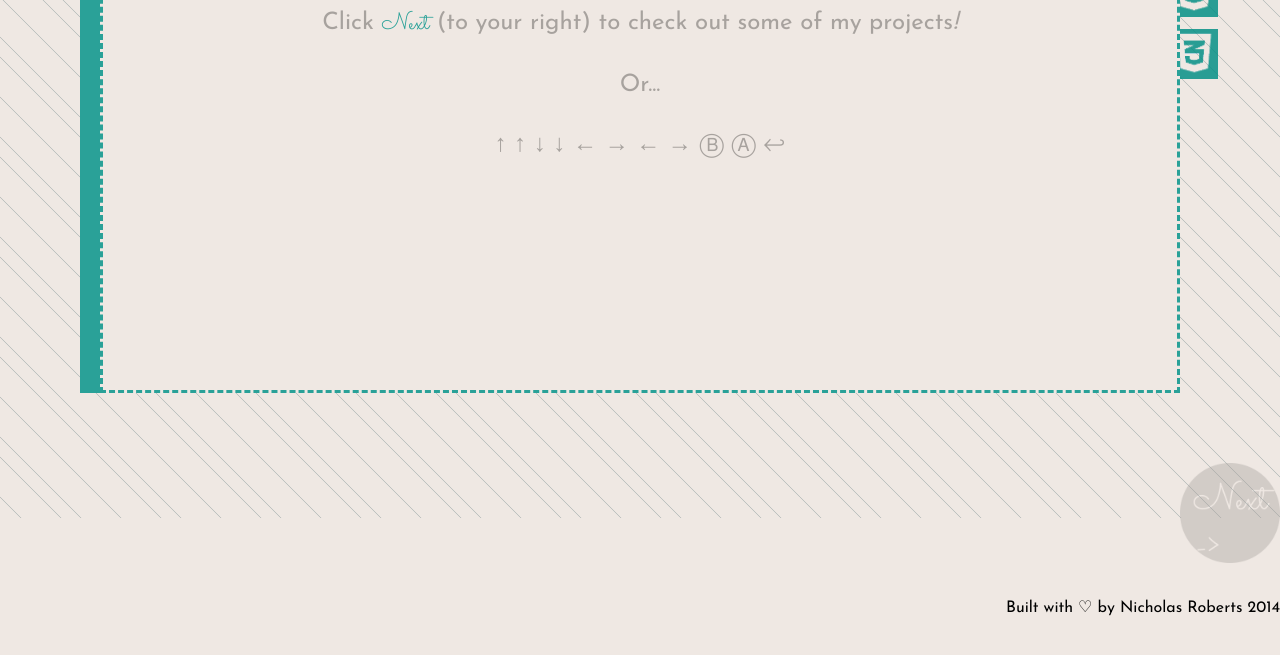
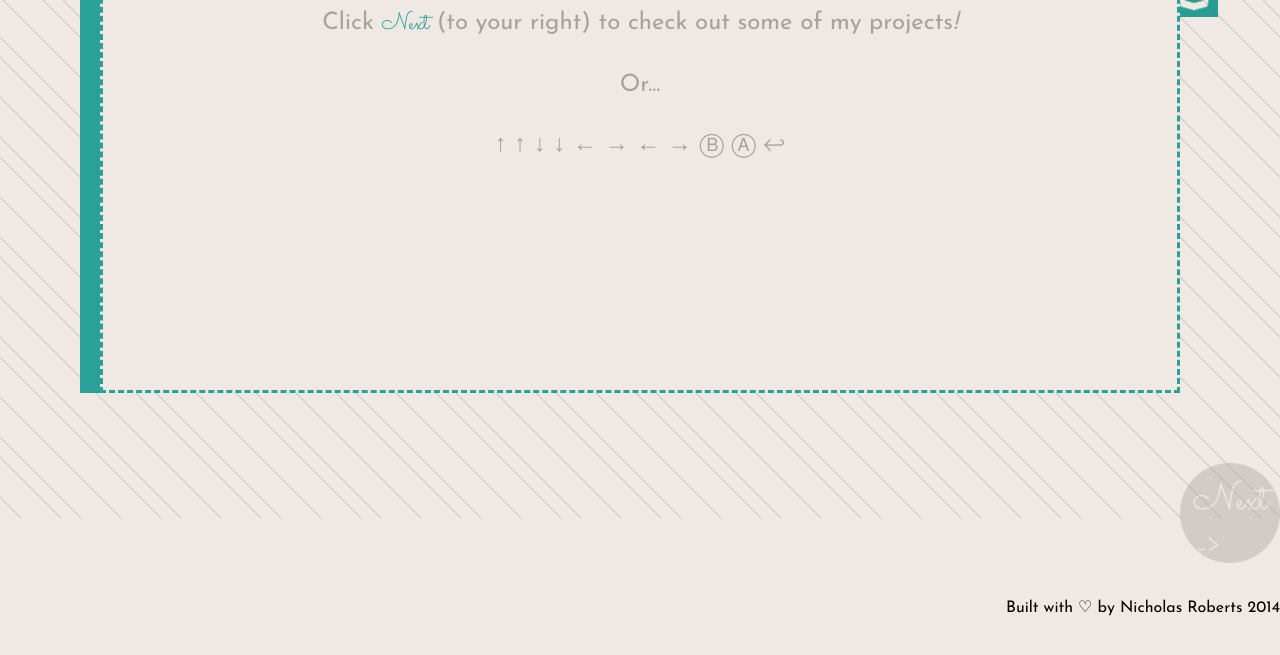
Before and after one commit to nick11roberts/nick11roberts.github.io, a Jekyll site: the page built from index.html, in a window 1280 px wide and 1061 px high. Shown: the part 383-1038 px from the top of the window. Built offline with Jekyll 4.4.1, drawn with Linux system fonts in a browser that asks for light colours; a style sheet for code colours, icons or effects is not loaded.

Commit message:
Removed css3button because it wasn't needed. Added html5 validation link.

```diff
--- a/_includes/social_buttons.html
+++ b/_includes/social_buttons.html
@@ -16,12 +16,14 @@
 		<img class="socialIconImgs" id="socialIconImgsAndroid" src="/images/socialIcons/2AA198/android.png" alt="Google Play"/>
 	</a>
 
-	<a class="socialIconLinks" href="#"> <!-- url for validator -->
+	<a class="socialIconLinks" href="http://validator.w3.org/check?uri=http%3A%2F%2Fnick11roberts.github.io%2F">
 		<img class="socialIconImgs" id="socialIconImgsHtml" src="/images/socialIcons/2AA198/html5.png" alt="HTML5 Validator"/>
 	</a>
 
-	<a class="socialIconLinks" href="#"> <!-- url for validator -->
-		<img class="socialIconImgs" id="socialIconImgsCss" src="/images/socialIcons/2AA198/css3.png" alt="CSS3 Validator"/>
-	</a>
+	<!--
+		<a class="socialIconLinks" href="#">
+			<img class="socialIconImgs" id="socialIconImgsCss" src="/images/socialIcons/2AA198/css3.png" alt="CSS3 Validator"/>
+		</a>
+	-->
 
 </div>
--- a/theme/theme.css
+++ b/theme/theme.css
@@ -459,10 +459,7 @@
 }
 
 .footer{
-	position:bottom: auto;
-	top: expression(eval(document.documentElement.scrollTop+document.documentElement.clientHeight-THE HEIGHT OF THIS THING IN PIXELS));
-	left: expression(eval(document.documentElement.scrollLeft));
-	width: expression(eval(document.documentElement.clientWidth));
+	position:bottom;
 	float:bottom;
 	bottom:0px;
 	left:0px;
```
Also changed, not shown: 10 other files.
